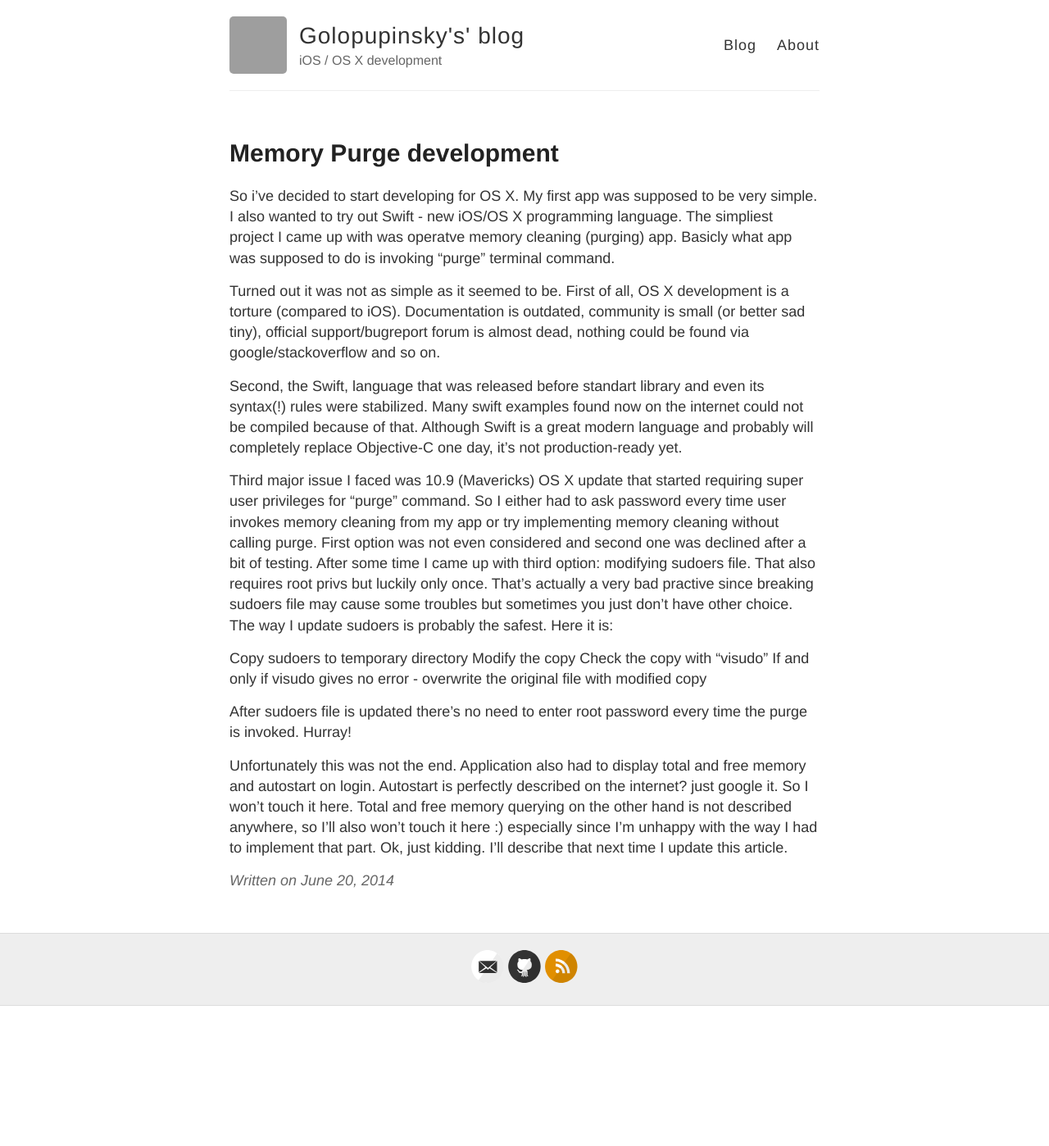
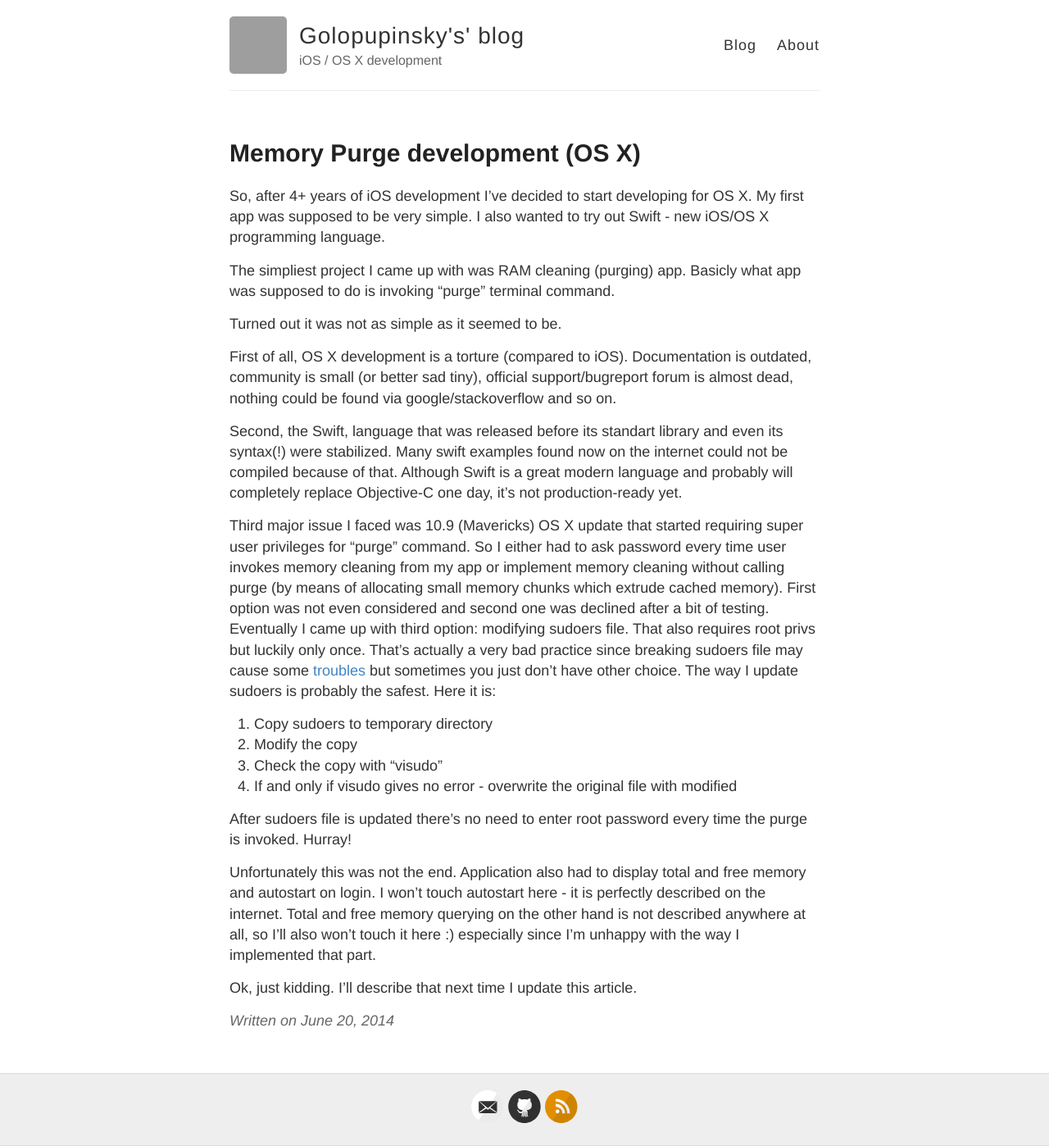
Before and after one commit to golopupinsky/golopupinsky.github.io, a Jekyll site: the page built from _posts/2014-6-20-Memory-Purge.md, in a window 1280 px wide. Shown: the whole page at 82% size. Built offline with Jekyll 4.4.1, drawn with Linux system fonts in a browser that asks for light colours; before the commit the page ends 1227 px from its top, so only the background shows below that; grey boxes are pictures that could not be loaded.

Commit message:
Memory Purge article fixes

```diff
--- a/_posts/2014-6-20-Memory-Purge.md
+++ b/_posts/2014-6-20-Memory-Purge.md
@@ -1,29 +1,34 @@
 ---
 layout: post
-title: Memory Purge development
+title: Memory Purge development (OS X)
 ---
-So i've decided to start developing for OS X. My first app was supposed to be very simple.
+So, after 4+ years of iOS development I've decided to start developing for OS X. My first app was supposed to be very simple.
 I also wanted to try out Swift - new iOS/OS X programming language.
-The simpliest project I came up with was operatve memory cleaning (purging) app. Basicly what app was supposed to do is invoking "purge" terminal command.
+
+The simpliest project I came up with was RAM cleaning (purging) app. Basicly what app was supposed to do is invoking "purge" terminal command.
 
 Turned out it was not as simple as it seemed to be.
+
 First of all, OS X development is a torture (compared to iOS).
 Documentation is outdated, community is small (or better sad tiny), official support/bugreport forum is almost dead, nothing could be found via google/stackoverflow and so on.
 
-Second, the Swift, language that was released before standart library and even its syntax(!) rules were stabilized. Many swift examples found now on the internet could not be compiled because of that. Although Swift is a great modern language and probably will completely replace Objective-C one day, it's not production-ready yet.
+Second, the Swift, language that was released before its standart library and even its syntax(!) were stabilized. Many swift examples found now on the internet could not be compiled because of that. Although Swift is a great modern language and probably will completely replace Objective-C one day, it's not production-ready yet.
 
-Third major issue I faced was 10.9 (Mavericks) OS X update that started requiring super user privileges for "purge" command. So I either had to ask password every time user invokes memory cleaning from my app or try implementing memory cleaning without calling purge. First option was not even considered and second one was declined after a bit of testing. After some time I came up with third option: modifying sudoers file. That also requires root privs but luckily only once. That's actually a very bad practive since breaking sudoers file may cause some troubles but sometimes you just don't have other choice.
+Third major issue I faced was 10.9 (Mavericks) OS X update that started requiring super user privileges for "purge" command. So I either had to ask password every time user invokes memory cleaning from my app or implement memory cleaning without calling purge (by means of allocating small memory chunks which extrude cached memory).
+First option was not even considered and second one was declined after a bit of testing. Eventually I came up with third option: modifying sudoers file. That also requires root privs but luckily only once.
+That's actually a very bad practice since breaking sudoers file may cause some [troubles]((http://astrails.com/blog/2009/9/29/how-to-fix-a-hosed-etc-sudoers-file-on-mac-osx)) but sometimes you just don't have other choice.
 The way I update sudoers is probably the safest. Here it is:
 
-Copy sudoers to temporary directory
-Modify the copy
-Check the copy with "visudo"
-If and only if visudo gives no error - overwrite the original file with modified copy
+1. Copy sudoers to temporary directory
+2. Modify the copy
+3. Check the copy with "visudo"
+4. If and only if visudo gives no error - overwrite the original file with modified
 
 After sudoers file is updated there's no need to enter root password every time the purge is invoked. Hurray!
 
 Unfortunately this was not the end.
 Application also had to display total and free memory and autostart on login.
-Autostart is perfectly described on the internet? just google it. So I won't touch it here.
-Total and free memory querying on the other hand is not described anywhere, so I'll also won't touch it here :) especially since I'm unhappy with the way I had to implement that part.
+I won't touch autostart here - it is perfectly described on the internet.
+Total and free memory querying on the other hand is not described anywhere at all, so I'll also won't touch it here :) especially since I'm unhappy with the way I implemented that part.
+
 Ok, just kidding. I'll describe that next time I update this article.
```
